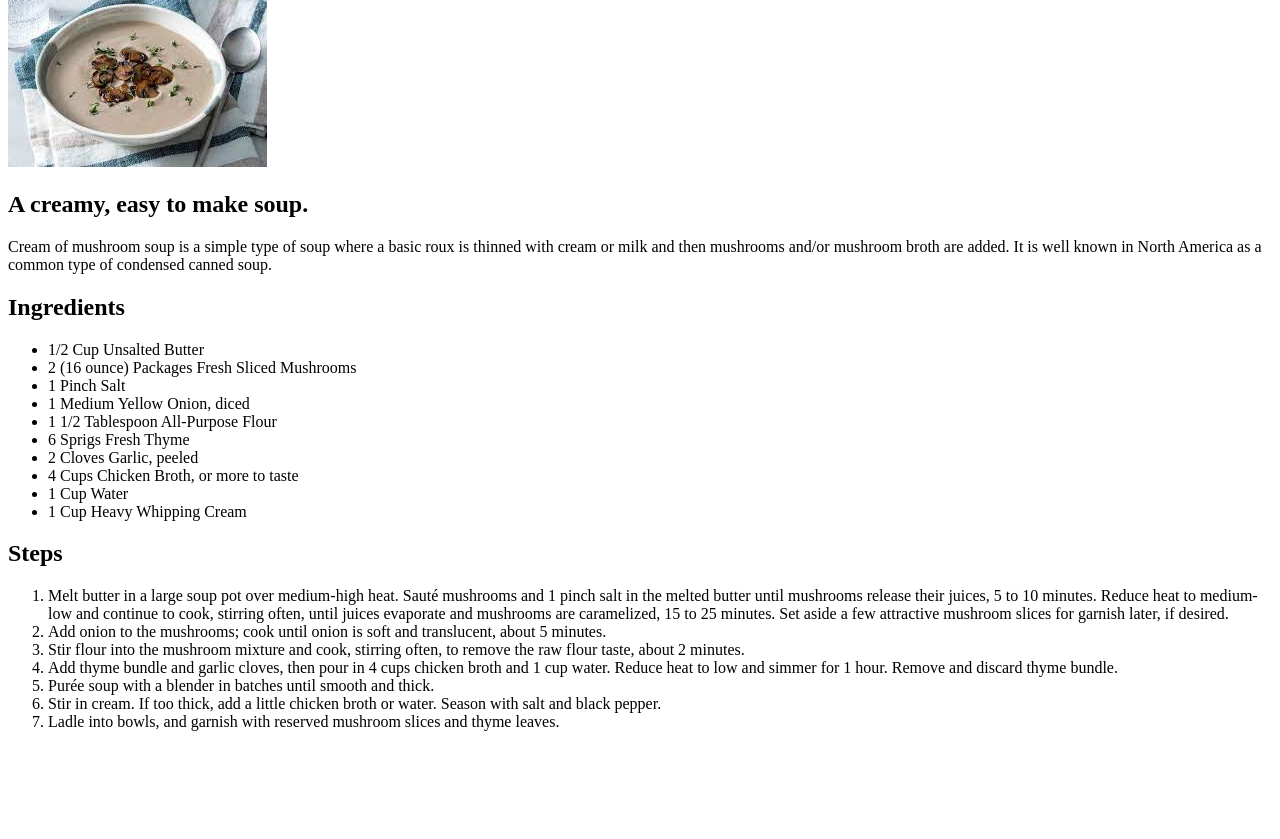
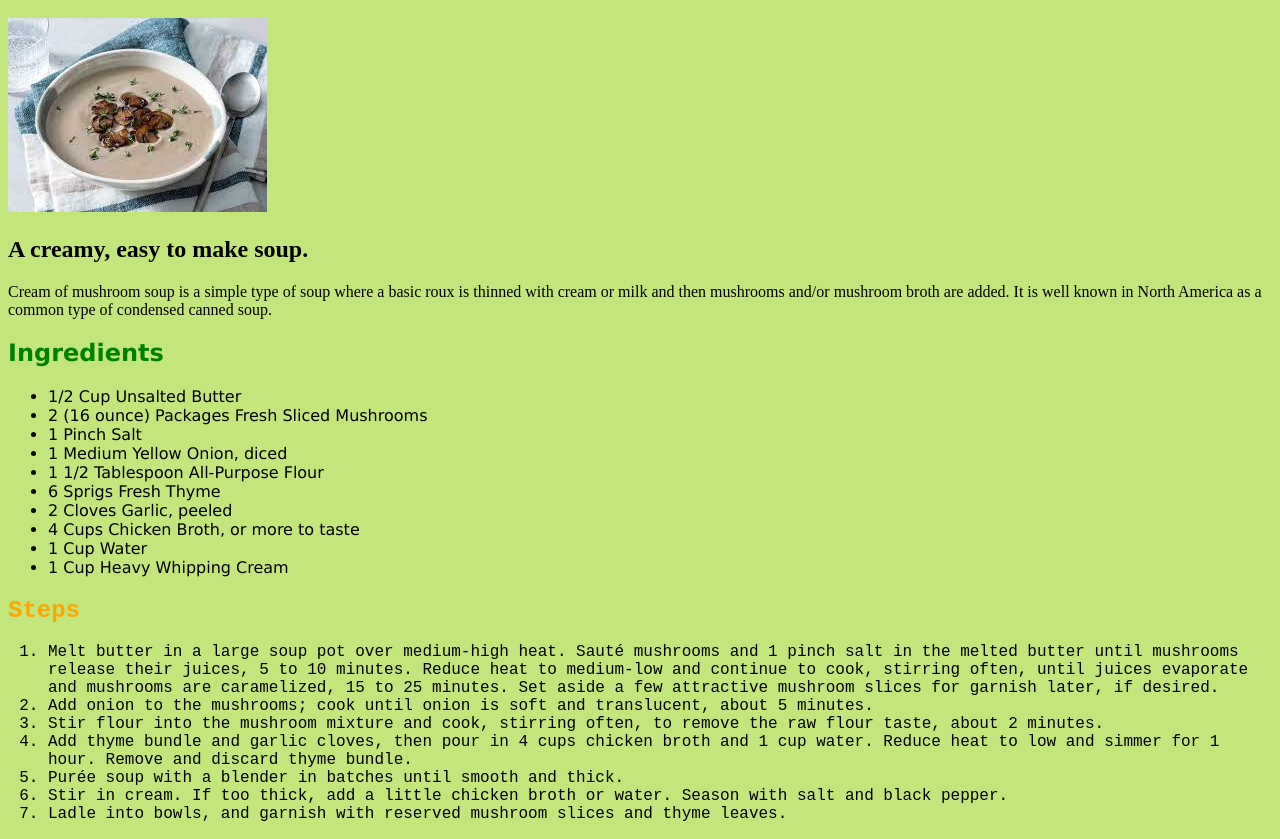
Before and after one commit to Ciprich/odin-recipes, a plain HTML site: page recipes/mushroomsoup.html in a window 1280 px wide. Shown: the part 107-946 px from the top of the page. Before the commit the page ends 854 px from the top, so only its background shows below. Drawn offline with Linux system fonts and the light colour scheme.

Commit message:
Add class for intro and photo

```diff
--- a/recipes/mushroomsoup.html
+++ b/recipes/mushroomsoup.html
@@ -3,50 +3,51 @@
 <head>
     <meta charset="utf-8">
     <title>Mushroom Soup</title>
+    <link rel="stylesheet" href="../style/style.css">
 </head>
 <body>
-    <h1>Mushroom Soup</h1>
+    <h1 class="recipe-title">Mushroom Soup</h1>
 
-    <img src="../img/mushroom.jpg" alt="A picture of creamy mushroom soup">
+    <img src="../img/mushroom.jpg" alt="A picture of creamy mushroom soup" class="photo">
 
-    <h2>A creamy, easy to make soup.</h2>
-    <p>Cream of mushroom soup is a simple type of soup where a basic roux is thinned
+    <h2 class="intro-title">A creamy, easy to make soup.</h2>
+    <p class="intro">Cream of mushroom soup is a simple type of soup where a basic roux is thinned
         with cream or milk and then mushrooms and/or mushroom broth are added. It is
         well known in North America as a common type of condensed canned soup. </p>
 
-    <h2>Ingredients</h2>
+    <h2 class="ingredients ingredients-title">Ingredients</h2>
     <ul>
-        <li>1/2 Cup Unsalted Butter</li>
-        <li>2 (16 ounce) Packages Fresh Sliced Mushrooms</li>
-        <li>1 Pinch Salt</li>
-        <li>1 Medium Yellow Onion, diced</li>
-        <li>1 1/2 Tablespoon All-Purpose Flour</li>
-        <li>6 Sprigs Fresh Thyme</li>
-        <li>2 Cloves Garlic, peeled</li>
-        <li>4 Cups Chicken Broth, or more to taste</li>
-        <li>1 Cup Water</li>
-        <li>1 Cup Heavy Whipping Cream</li>
+        <li class="ingredients">1/2 Cup Unsalted Butter</li>
+        <li class="ingredients">2 (16 ounce) Packages Fresh Sliced Mushrooms</li>
+        <li class="ingredients">1 Pinch Salt</li>
+        <li class="ingredients">1 Medium Yellow Onion, diced</li>
+        <li class="ingredients">1 1/2 Tablespoon All-Purpose Flour</li>
+        <li class="ingredients">6 Sprigs Fresh Thyme</li>
+        <li class="ingredients">2 Cloves Garlic, peeled</li>
+        <li class="ingredients">4 Cups Chicken Broth, or more to taste</li>
+        <li class="ingredients">1 Cup Water</li>
+        <li class="ingredients">1 Cup Heavy Whipping Cream</li>
     </ul>
 
-    <h2>Steps</h2>
+    <h2 class="steps steps-title">Steps</h2>
     <ol>
-        <li>Melt butter in a large soup pot over medium-high heat. Sauté mushrooms and
+        <li class="steps">Melt butter in a large soup pot over medium-high heat. Sauté mushrooms and
              1 pinch salt in the melted butter until mushrooms release their juices,
              5 to 10 minutes. Reduce heat to medium-low and continue to cook,
              stirring often, until juices evaporate and mushrooms are caramelized,
              15 to 25 minutes. Set aside a few attractive mushroom slices for garnish later,
              if desired.</li>
-        <li>Add onion to the mushrooms; cook until onion is soft and translucent,
+        <li class="steps">Add onion to the mushrooms; cook until onion is soft and translucent,
             about 5 minutes.</li>
-        <li>Stir flour into the mushroom mixture and cook, stirring often, to remove the
+        <li class="steps">Stir flour into the mushroom mixture and cook, stirring often, to remove the
             raw flour taste, about 2 minutes.</li>
-        <li>Add thyme bundle and garlic cloves, then pour in 4 cups chicken broth and
+        <li class="steps">Add thyme bundle and garlic cloves, then pour in 4 cups chicken broth and
             1 cup water. Reduce heat to low and simmer for 1 hour. Remove and discard thyme
             bundle.</li>
-        <li>Purée soup with a blender in batches until smooth and thick.</li>
-        <li>Stir in cream. If too thick, add a little chicken broth or water. Season with salt
+        <li class="steps">Purée soup with a blender in batches until smooth and thick.</li>
+        <li class="steps">Stir in cream. If too thick, add a little chicken broth or water. Season with salt
             and black pepper.</li>
-        <li>Ladle into bowls, and garnish with reserved mushroom slices and thyme leaves.</li>
+        <li class="steps">Ladle into bowls, and garnish with reserved mushroom slices and thyme leaves.</li>
     </ol>
 
 </body>
```
